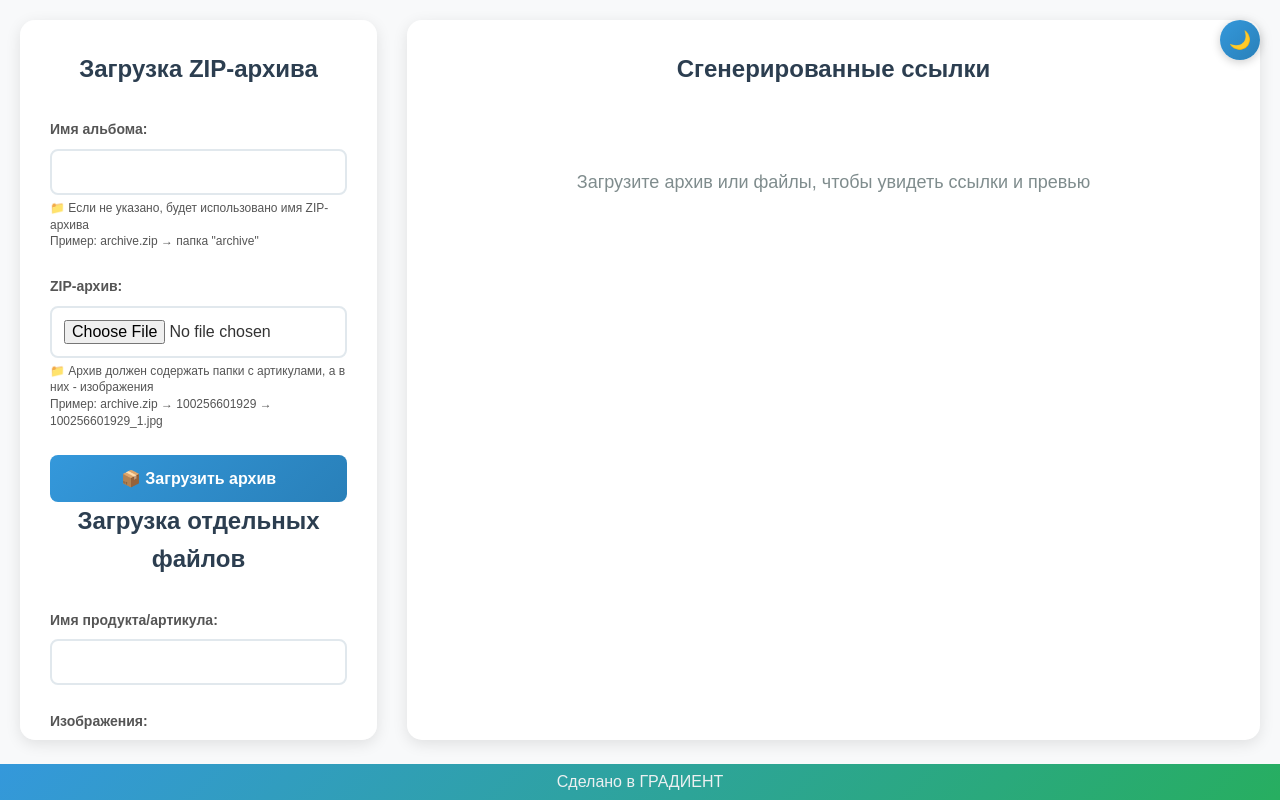
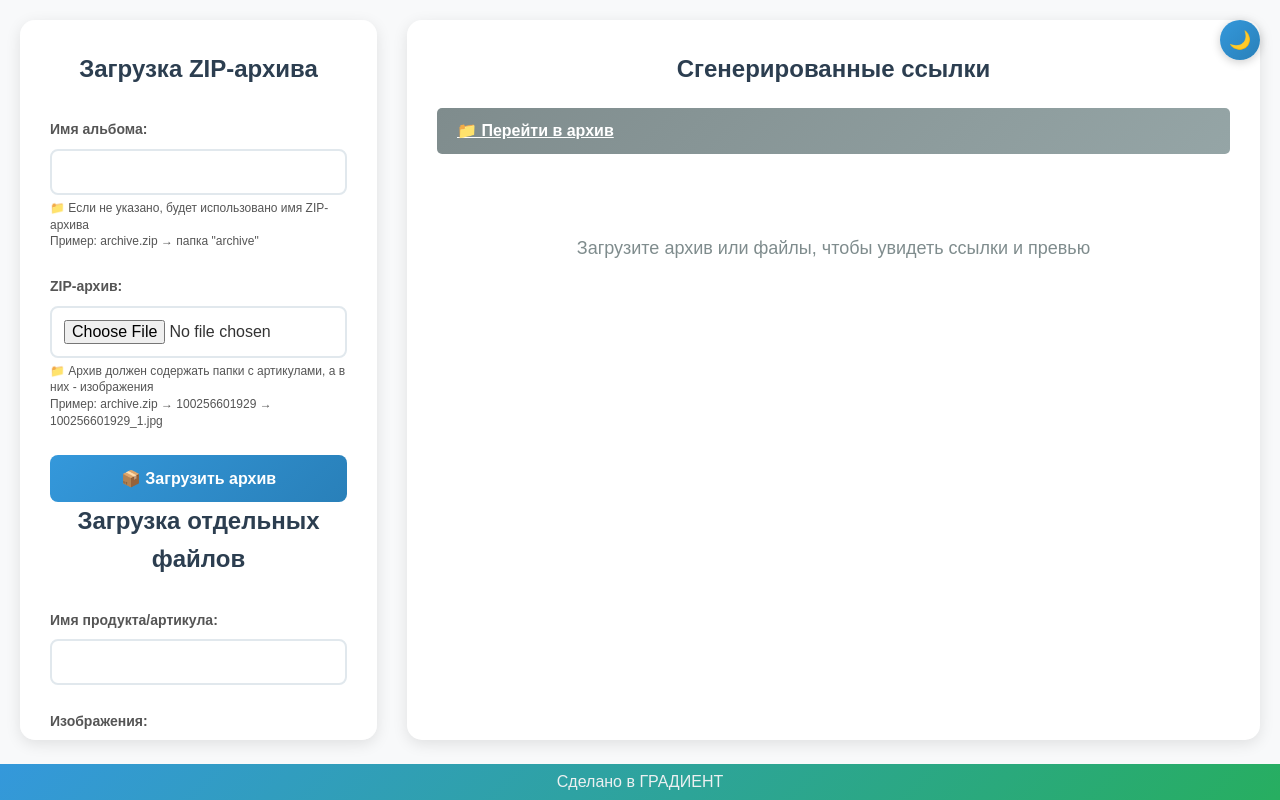
Before and after one commit to v0van4eg/StashLinks, a Flask app: page /admin in a window 1280 px wide. Run offline with Flask 3, Linux system fonts and the light colour scheme.

Commit message:
Кнопка перехода в архив

```diff
--- a/static/style.css
+++ b/static/style.css
@@ -960,3 +960,19 @@ input[type="text"]:focus {
         font-size: 16px;
     }
 }
+
+.btn-secondary {
+    background: linear-gradient(135deg, #7f8c8d, #95a5a6); /* Цвета для второстепенной кнопки */
+    color: white;
+    border: none;
+    padding: 10px 20px;
+    border-radius: 5px;
+     display: inline-block; /* Для ссылок */
+    font-weight: bold;
+    transition: background 0.3s ease;
+}
+
+.btn-secondary:hover {
+    background: linear-gradient(135deg, #95a5a6, #7f8c8d); /* Цвет при наведении */
+}   cursor: pointer;
+    text-decoration: none; /* Для ссылок */
--- a/templates/index.html
+++ b/templates/index.html
@@ -93,6 +93,10 @@
                 </div>
                 <div class="links-section">
                     <h1>Сгенерированные ссылки</h1>
+                    <!-- Новая кнопка "Перейти в архив" -->
+                    <div style="margin-bottom: 20px;">
+                        <a href="{{ url_for('archive') }}" class="btn btn-secondary">📁 Перейти в архив</a>
+                    </div>
                     {% if image_urls %}
                     <div class="url-list" id="urlList">
                         {% set current_article = None %}
```
